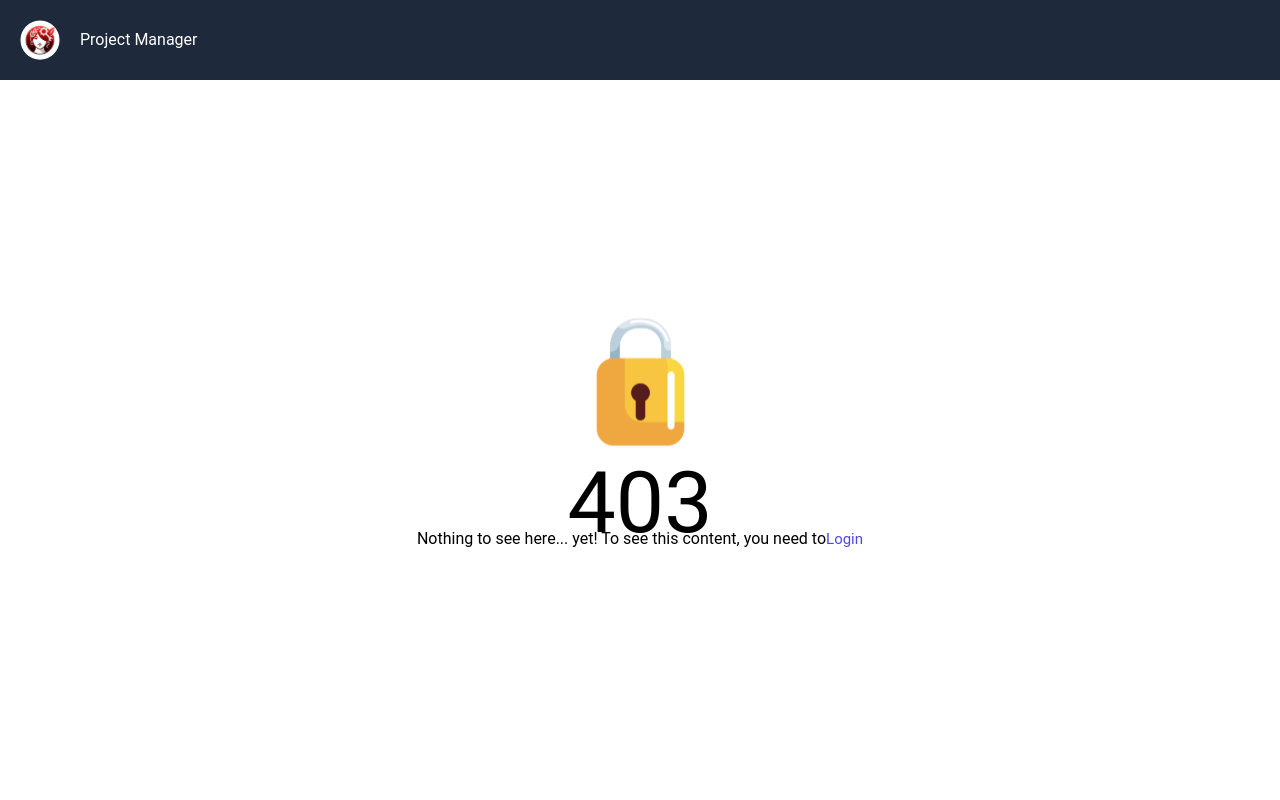
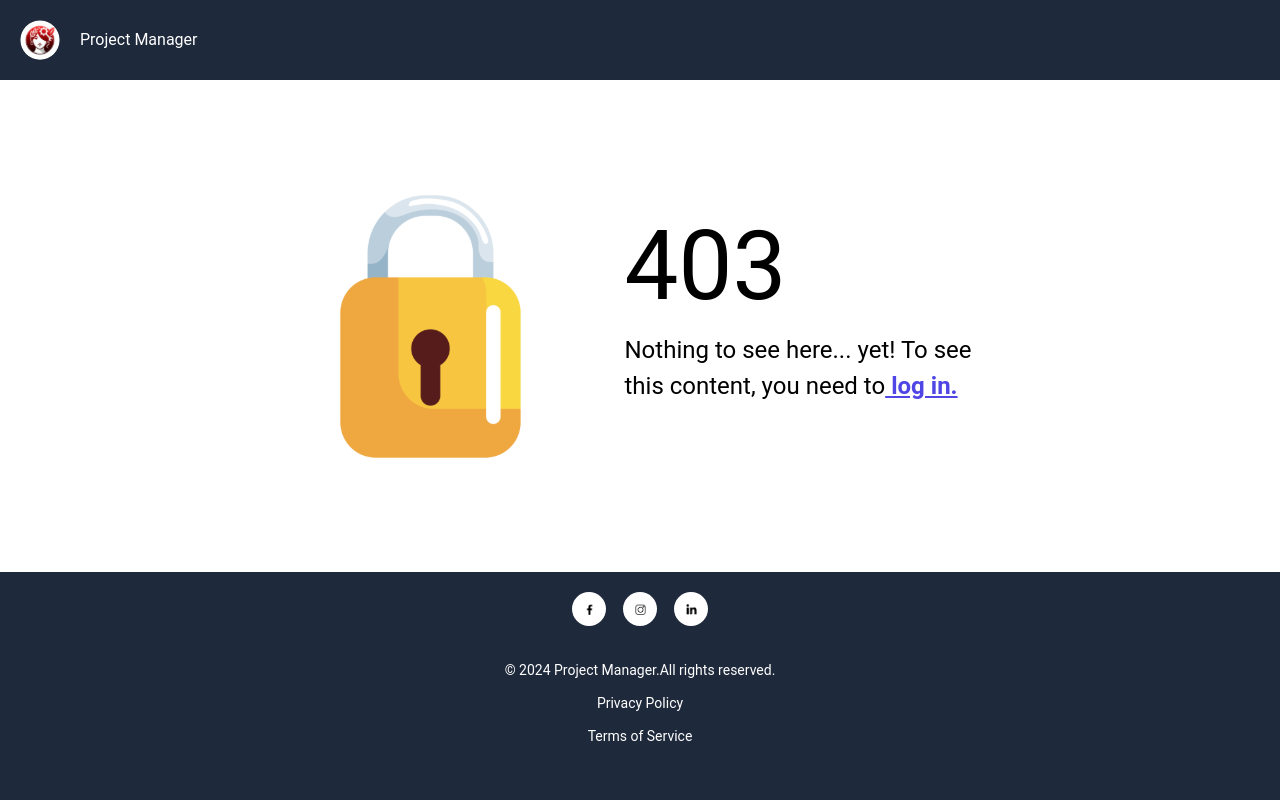
Before and after one commit to Tayling-Ng/desafio2-semana8-TIRex, a React (Vite) app: page /forbidden in a window 1280 px wide. Shown: the top 800 px of the page. Built offline with nearby package versions, Linux system fonts and the light colour scheme.

Commit message:
feat: create page error 403

```diff
--- a/src/components/Error403/Error403.tsx
+++ /dev/null
@@ -1,19 +0,0 @@
-import { Link } from 'react-router-dom'
-import Img403  from '../../assets/img-error/Img403.svg'
-
-const Error403Component = () => {
-  return (
-    <div className='flex flex-col items-center justify-center min-h-screen '>
-      <div className="flex justify-center">
-        <img src={ Img403 } alt="Image Not Found" className="w-[157px] h-[206px]" />
-      </div>
-      <div className='flex flex-col items-center min-w-[230px] min-h-[196px] '>
-        <h1 className='text-[86px]  leading-[36px]'>403</h1>
-        <p className='xl:w-[440px] sd:w-[387px] xs:w-[257px] xs:text-center '>Nothing to see here... yet! To see this content, you need to
-          <Link to="/" className=" text-[#4F46E5] text-[15px] leading-[36px] text-end ">Login</Link> </p>
-
-      </div>
-    </div>
-  )
-}
-export default Error403Component
--- a/src/pages/Error-403/Error-403.tsx
+++ b/src/pages/Error-403/Error-403.tsx
@@ -1,10 +1,15 @@
-import Error403Component from "../../components/Error403/Error403"
+import { Link } from 'react-router'
+import  Img403  from '../../assets/img-error/Img403.svg'
 
 const Error403 = () => {
   return (
-    <div>
-      <Error403Component />
+    <div className='h-full flex flex-col gap-[48px] justify-center items-center tablet:flex-row tablet:gap-[33px]'>
+      <img src={Img403} alt="Image unauthorized " className='w-[157px] h-[206px] tablet:w-[323px] tablet:h-[367px] desktop:w-[367px] desktop:h-[367px]' />
+      <div className='flex flex-col justify-center items-center gap-[48px] tablet:items-start '>
+      <h1 className='font-normal text-[96px] leading-[36px] '>403</h1>
+      <p className='text-[18px] font-normal leading-[36px] w-[254px] text-center tablet:w-[387px] tablet:text-start tablet:text-[24px] desktop:w-[440px] '>Nothing to see here... yet! To see this content, you need to<Link to='/' className='underline text-[#4f46e5] font-bold'> log in.</Link> </p>
       </div>
+    </div>
   )
 }
 
```
